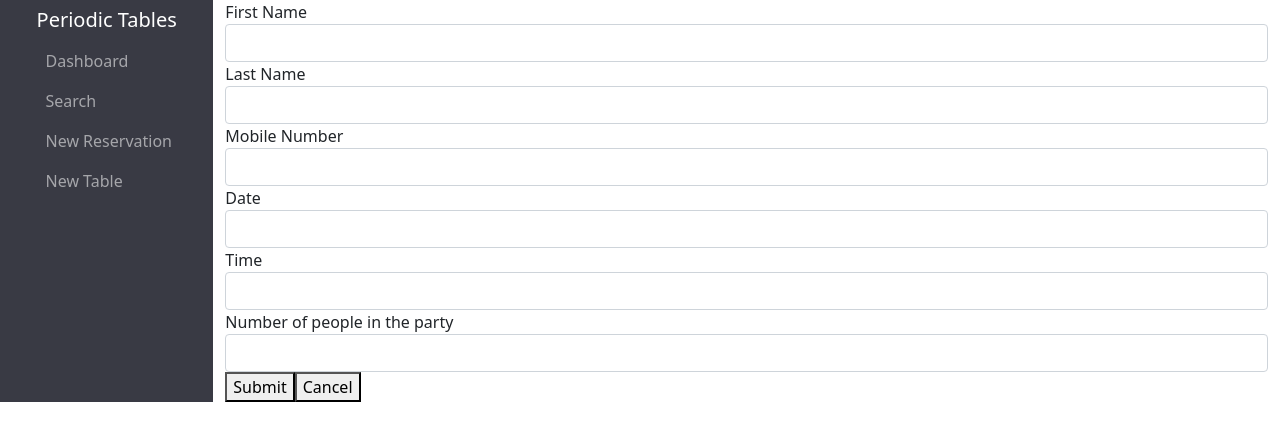
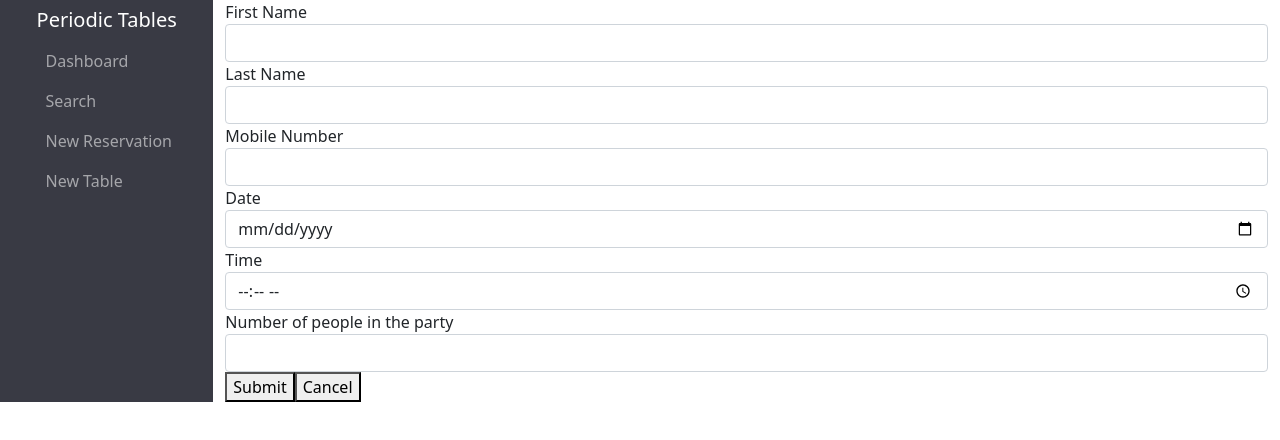
Before and after one commit to Thinkful-Ed/starter-restaurant-reservation, a React (Create React App) app in the folder front-end/: page /reservations/new in a window 1280 px wide. Shown: the top 440 px of the page. Built offline with nearby package versions, Linux system fonts and the light colour scheme; no server answers; a web font is replaced by a local one.

Commit message:
added useStates for name, number, date, time, numpeople. Added changeHandlers

```diff
--- a/front-end/src/layout/AddReservation.js
+++ b/front-end/src/layout/AddReservation.js
@@ -4,17 +4,32 @@ import Form from "./Form"
 function AddReservation(){
     const [firstName, setFirstName] = useState("")
     const [lastName, setLastName] = useState("")
+    const [mobileNumber, setMobileNumber] = useState("")
+    const [date, setDate] = useState("")
+    const [time, setTime] = useState("")
+    const [numPeople, setNumPeople] = useState(1)
 
     const handleFirstNameChange = (event)=> setFirstName(event.target.value)
     const handleLastNameChange = (event)=> setLastName(event.target.value)
+    const handleMobileNumberChange = (event)=> setMobileNumber(event.target.value)
 
     const handleSubmit = async (event)=>{
         event.preventDefault()
     }
 
+    console.log(firstName)
+    console.log(lastName)
+    console.log(mobileNumber)
     return (
         <>
-            <Form />
+            <Form
+            handleSubmit = {handleSubmit}
+            handleFirstNameChange = {handleFirstNameChange}
+            handleLastNameChange = {handleLastNameChange}
+            handleMobileNumberChange = {handleMobileNumberChange}
+            firstName={firstName}
+            lastName={lastName}
+            mobileNumber={mobileNumber}/>
         </>
     )
 }
--- a/front-end/src/layout/Form.js
+++ b/front-end/src/layout/Form.js
@@ -1,6 +1,7 @@
 import React from "react"
 
-function Form({handleSubmit}){
+
+function Form({handleSubmit, handleFirstNameChange, handleLastNameChange, handleMobileNumberChange, firstName, lastName, mobileNumber}){
     return (
         <form onSubmit = {handleSubmit}>
             <div>
@@ -11,7 +12,8 @@ function Form({handleSubmit}){
                 name = "first_name"
                 id = "first_name"
                 className = "form-control"
-
+                onChange={handleFirstNameChange}
+                value={firstName}
                 required
                 />
             </div>
@@ -23,7 +25,8 @@ function Form({handleSubmit}){
                 name = "last_name"
                 id = "last_name"
                 className = "form-control"
-
+                onChange={handleLastNameChange}
+                value={lastName}
                 required
                 />
             </div>
@@ -35,6 +38,8 @@ function Form({handleSubmit}){
                 name = "mobile_number"
                 id = "mobile_number"
                 className = "form-control"
+                onChange={handleMobileNumberChange}
+                value={mobileNumber}
                 required
                 />
             </div>
@@ -42,7 +47,7 @@ function Form({handleSubmit}){
                 <label htmlFor="reservation_date">
                     Date
                 </label>
-                <input
+                <input type="date"
                 name = "reservation_date"
                 id = "reservation_date"
                 className = "form-control"
@@ -53,7 +58,7 @@ function Form({handleSubmit}){
                 <label htmlFor="reservation_time">
                     Time
                 </label>
-                <input
+                <input type="time"
                 name = "reservation_time"
                 id = "reservation_time"
                 className = "form-control"
@@ -64,7 +69,7 @@ function Form({handleSubmit}){
                 <label htmlFor="people">
                     Number of people in the party
                 </label>
-                <input
+                <input type="number"
                 name = "people"
                 id = "people"
                 className = "form-control"
```
